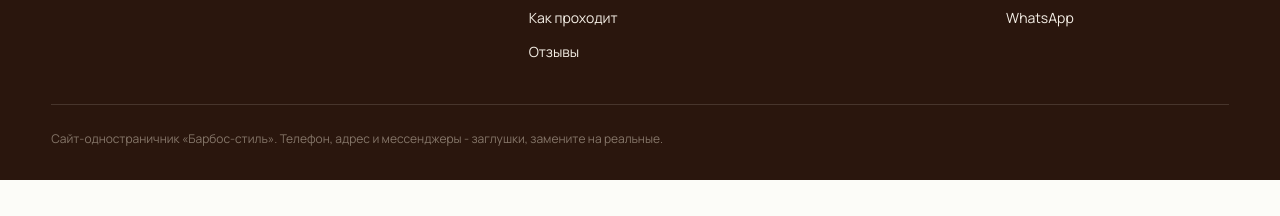
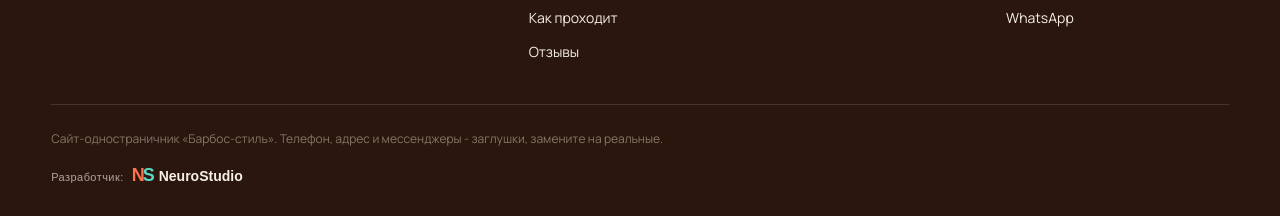
Before and after one commit to k05516268-dotcom/barbos-style, a website built with Vite: page index.html in a window 1280 px wide. Shown: the part 5093-5309 px from the top of the page. Before the commit the page ends 5273 px from the top, so only its background shows below. Built offline with nearby package versions, Linux system fonts and the light colour scheme; a web font is replaced by a local one.

Commit message:
Добавлена подпись разработчика NeuroStudio в подвал

```diff
--- a/index.html
+++ b/index.html
@@ -241,6 +241,10 @@
       </div>
     </div>
     <p class="footer__legal">Сайт-одностраничник «Барбос-стиль». Телефон, адрес и мессенджеры - заглушки, замените на реальные.</p>
+    <div class="ns-developer" style="display:flex;align-items:baseline;flex-wrap:wrap;gap:8px;margin-top:18px;font-family:Liter,Arial,Helvetica,sans-serif;font-size:14px;line-height:1;">
+      <span style="font-family:Arial,Helvetica,sans-serif;font-size:11px;letter-spacing:0.04em;opacity:0.65;">Разработчик:</span>
+      <span aria-label="NeuroStudio" style="font-weight:700;white-space:nowrap;"><span style="color:#FF704D;font-size:18px;">N</span><span style="color:#59D8C6;font-size:18px;margin-left:-2px;">S</span><span style="margin-left:4px;">NeuroStudio</span></span>
+    </div>
   </footer>
 
   <script src="main.js"></script>
```
